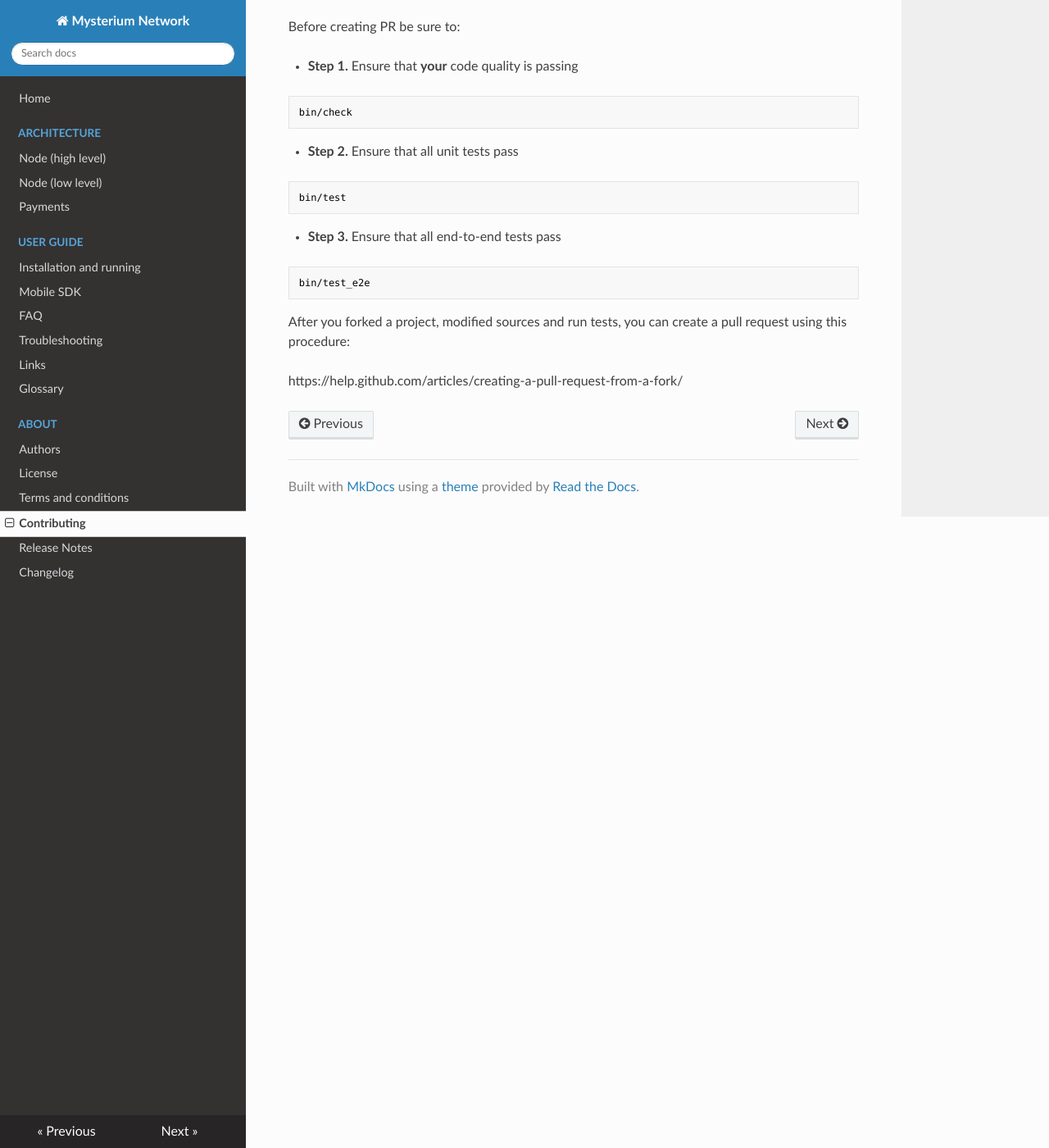
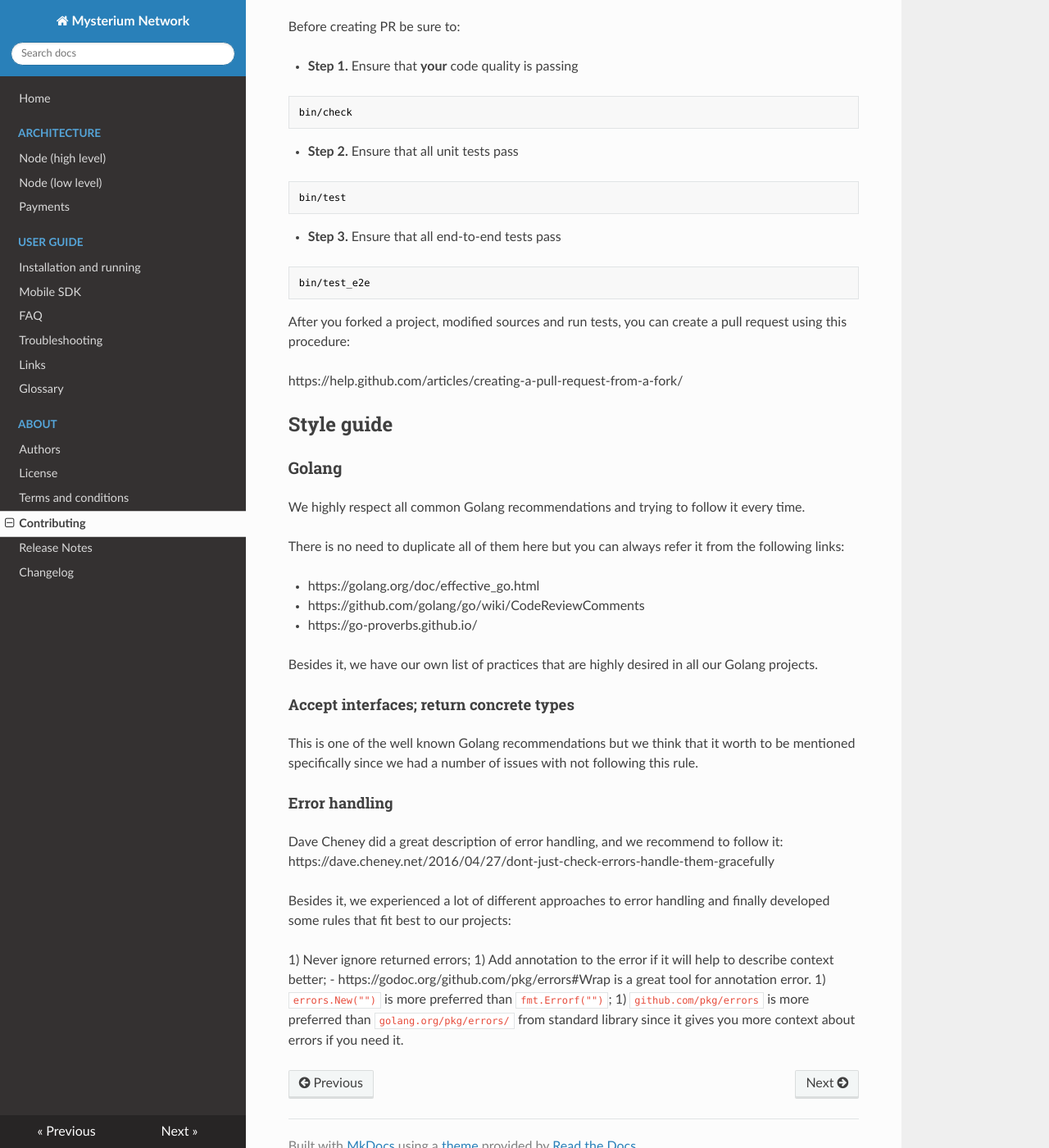
Before and after one commit to mysteriumnetwork/docs, an MkDocs documentation site: the page built from docs/about/contributing.md, in a window 1280 px wide and 1400 px high, scrolled down 2758 px. Shown: the whole window at 82% size. Built offline with MkDocs 1.6.1, drawn with Linux system fonts in a browser that asks for light colours; nearby versions of some CDN libraries; old or Windows-style settings are respelled for this version of MkDocs.

Commit message:
Added initial golang style guide

```diff
--- a/docs/about/contributing.md
+++ b/docs/about/contributing.md
@@ -165,3 +165,34 @@ bin/test_e2e
 After you forked a project, modified sources and run tests, you can create a pull request using this procedure:
 
  https://help.github.com/articles/creating-a-pull-request-from-a-fork/
+
+## Style guide
+
+### Golang
+
+We highly respect all common Golang recommendations and trying to follow it every time.
+
+There is no need to duplicate all of them here but you can always refer it from the following links:
+
+ - https://golang.org/doc/effective_go.html
+ - https://github.com/golang/go/wiki/CodeReviewComments
+ - https://go-proverbs.github.io/
+
+Besides it, we have our own list of practices that are highly desired in all our Golang projects.
+
+#### Accept interfaces; return concrete types
+
+This is one of the well known Golang recommendations but we think that it worth to be mentioned specifically since we had a number of issues with not following this rule.
+
+#### Error handling
+
+Dave Cheney did a great description of error handling, and we recommend to follow it:
+https://dave.cheney.net/2016/04/27/dont-just-check-errors-handle-them-gracefully
+
+Besides it, we experienced a lot of different approaches to error handling and finally developed some rules that fit best to our projects:
+
+1) Never ignore returned errors;
+1) Add annotation to the error if it will help to describe context better;
+   - https://godoc.org/github.com/pkg/errors#Wrap is a great tool for annotation error.
+1) `errors.New("")` is more preferred than `fmt.Errorf("")`;
+1) `github.com/pkg/errors` is more preferred than `golang.org/pkg/errors/` from standard library since it gives you more context about errors if you need it.
```
